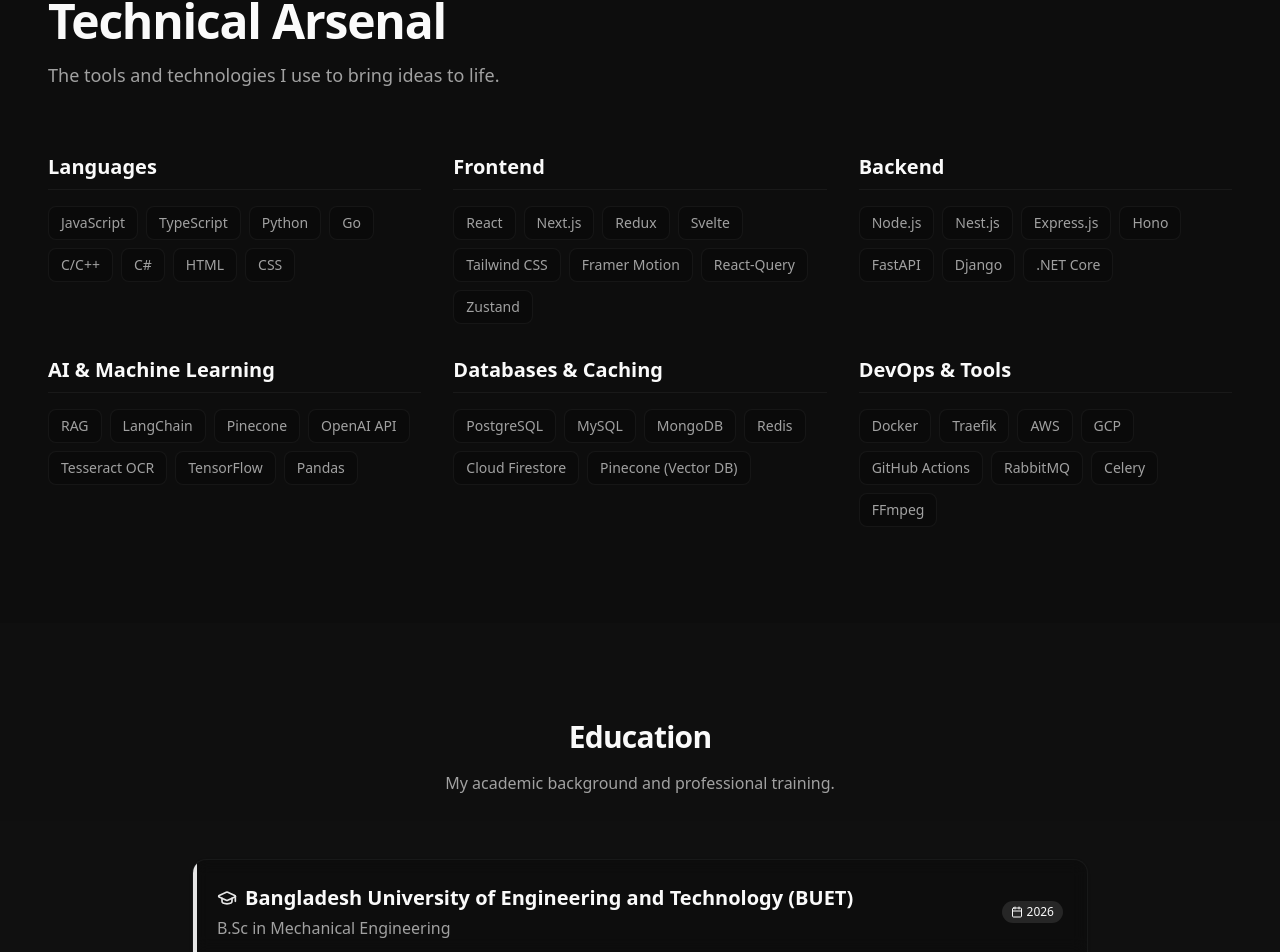
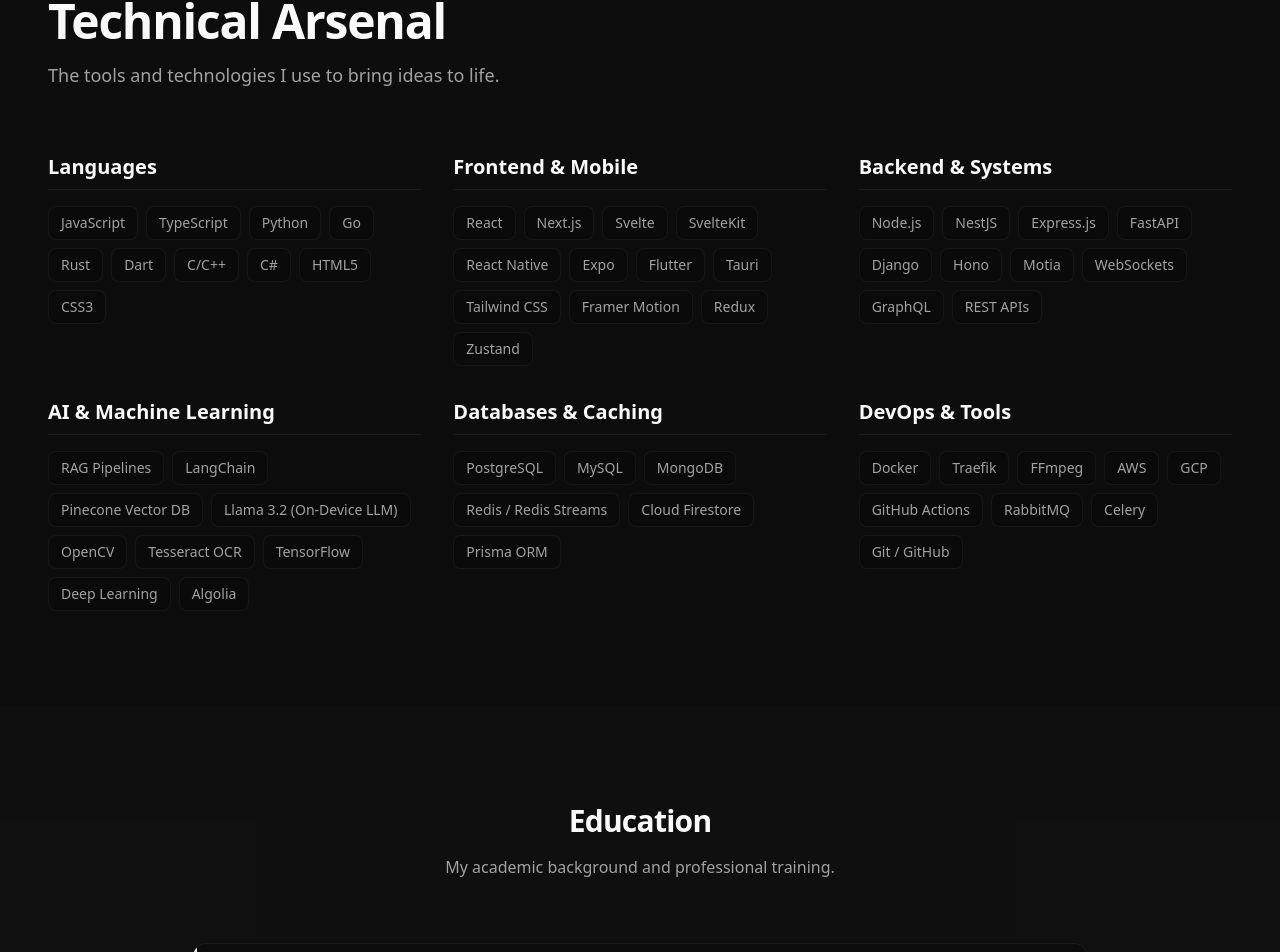
Before and after one commit to devrayat000/devrayat000, a Next.js app: page / in a window 1280 px wide. Shown: the part 7562-8514 px from the top of the page. Built offline with nearby package versions, Linux system fonts and the light colour scheme.

Commit message:
feat: add Skills component showcasing technical stack with motion animations

```diff
--- a/components/skills.tsx
+++ b/components/skills.tsx
@@ -11,47 +11,58 @@ const skillCategories = [
       "TypeScript",
       "Python",
       "Go",
+      "Rust",
+      "Dart",
       "C/C++",
       "C#",
-      "HTML",
-      "CSS",
+      "HTML5",
+      "CSS3",
     ],
   },
   {
-    title: "Frontend",
+    title: "Frontend & Mobile",
     skills: [
       "React",
       "Next.js",
-      "Redux",
       "Svelte",
+      "SvelteKit",
+      "React Native",
+      "Expo",
+      "Flutter",
+      "Tauri",
       "Tailwind CSS",
       "Framer Motion",
-      "React-Query",
+      "Redux",
       "Zustand",
     ],
   },
   {
-    title: "Backend",
+    title: "Backend & Systems",
     skills: [
       "Node.js",
-      "Nest.js",
+      "NestJS",
       "Express.js",
-      "Hono",
       "FastAPI",
       "Django",
-      ".NET Core",
+      "Hono",
+      "Motia",
+      "WebSockets",
+      "GraphQL",
+      "REST APIs",
     ],
   },
   {
     title: "AI & Machine Learning",
     skills: [
-      "RAG",
+      "RAG Pipelines",
       "LangChain",
-      "Pinecone",
-      "OpenAI API",
+      "Pinecone Vector DB",
+      "Llama 3.2 (On-Device LLM)",
+      "OpenCV",
       "Tesseract OCR",
       "TensorFlow",
-      "Pandas",
+      "Deep Learning",
+      "Algolia",
     ],
   },
   {
@@ -60,9 +71,9 @@ const skillCategories = [
       "PostgreSQL",
       "MySQL",
       "MongoDB",
-      "Redis",
+      "Redis / Redis Streams",
       "Cloud Firestore",
-      "Pinecone (Vector DB)",
+      "Prisma ORM",
     ],
   },
   {
@@ -70,12 +81,13 @@ const skillCategories = [
     skills: [
       "Docker",
       "Traefik",
+      "FFmpeg",
       "AWS",
       "GCP",
       "GitHub Actions",
       "RabbitMQ",
       "Celery",
-      "FFmpeg",
+      "Git / GitHub",
     ],
   },
 ];
```
